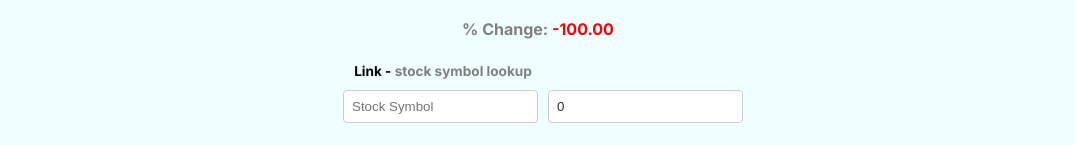
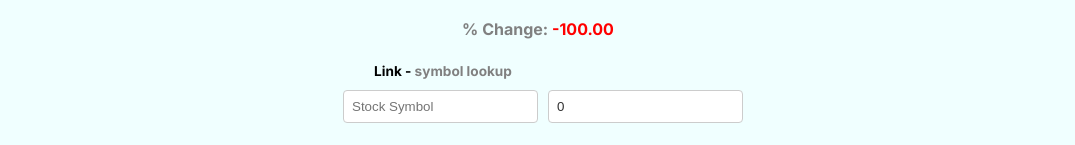
Before and after one commit to uk030621/fetchstockv2, a Next.js app: page / in a window 1280 px wide. Shown: the part 185-330 px from the top of the page, without its empty margins (102-1177 px from the left). Built offline with nearby package versions, Linux system fonts and the light colour scheme; no server answers; the database is empty.

Commit message:
Changed link label content

```diff
--- a/app/page.js
+++ b/app/page.js
@@ -160,7 +160,7 @@ export default function Home() {
                 </span>
             </h4>
 
-            <a className='hyperlink1' href="https://uk.finance.yahoo.com/lookup" target="_blank" rel="noopener noreferrer" >Link - <span className='symbol-lookup'>stock symbol lookup</span> </a>
+            <a className='hyperlink1' href="https://uk.finance.yahoo.com/lookup" target="_blank" rel="noopener noreferrer" >Link - <span className='symbol-lookup'>symbol lookup</span> </a>
 
             {/* Add or Update Stock Form */}
             <div>
```
